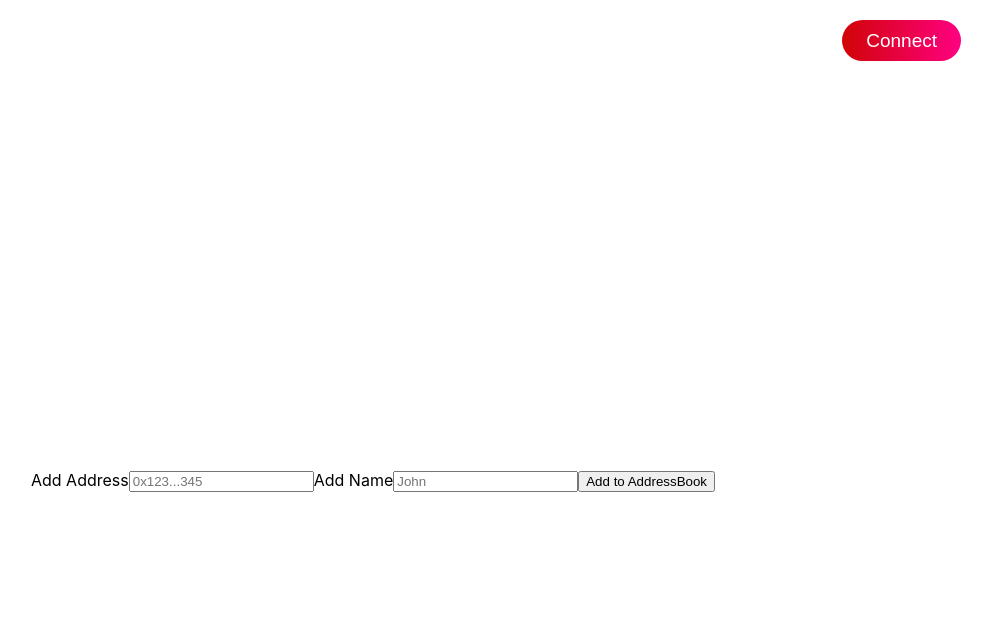
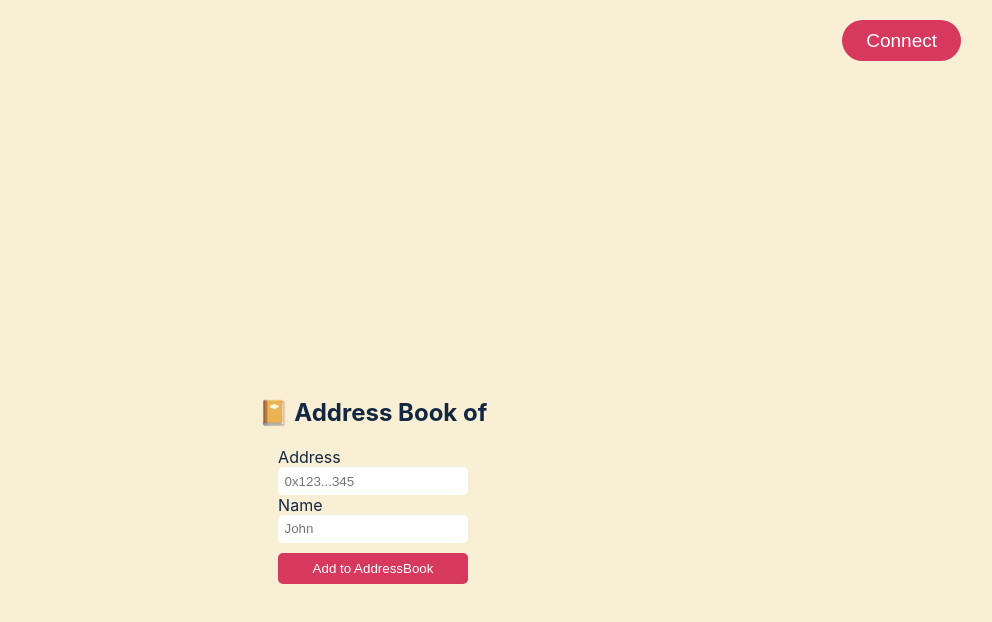
Before and after one commit to BramMathijssen/address-book, a Next.js app in the folder address-book/addressbook-frontend/: page / in a window 1280 px wide. Shown: the top 622 px of the page, without its empty margins (267-1259 px from the left). Built offline with nearby package versions, Linux system fonts and the light colour scheme.

Commit message:
added some basic styling and metamask avatar image (still double display)

```diff
--- a/address-book/addressbook-frontend/components/AddAddress.js
+++ b/address-book/addressbook-frontend/components/AddAddress.js
@@ -1,5 +1,7 @@
 import React, { useState, useContext } from "react";
 import EthersContext from "../context/ethers-context";
+
+import styles from "./AddAddress.module.scss";
 
 const AddAddress = () => {
   const [address, setAddress] = useState("");
@@ -20,21 +22,23 @@ const AddAddress = () => {
   };
 
   return (
-    <div>
-      <form onSubmit={addToAddressBook}>
-        <label>Add Address</label>
+    <div className={styles.addAddress}>
+      <form onSubmit={addToAddressBook} className={styles.form}>
+        <label className={styles.label}>Address</label>
         <input
+          className={styles.input}
           type="text"
           placeholder="0x123...345"
           onChange={handleAddressChange}
         ></input>
-        <label>Add Name</label>
+        <label className={styles.label}>Name</label>
         <input
+          className={styles.input}
           type="text"
           placeholder="John"
           onChange={handleNameChange}
         ></input>
-        <button>Add to AddressBook</button>
+        <button className={styles.button}>Add to AddressBook</button>
       </form>
     </div>
   );
--- /dev/null
+++ b/address-book/addressbook-frontend/components/AddAddress.module.scss
@@ -0,0 +1,20 @@
+.form {
+  display: flex;
+  flex-direction: column;
+}
+
+.input {
+  padding: 0.4rem;
+  border-style: none;
+  border-radius: 5px;
+}
+
+.button {
+  background-color: #D7385E;
+  border-style: none;
+  color: white;
+  padding: 0.5rem;
+  border-radius: 5px;
+  margin-top: 10px;
+  cursor: pointer;
+}
--- a/address-book/addressbook-frontend/components/AddressBook.js
+++ b/address-book/addressbook-frontend/components/AddressBook.js
@@ -1,6 +1,8 @@
 import React, { useContext, useEffect, useState } from "react";
 import EthersContext from "../context/ethers-context";
 import SingleAddress from "./SingleAddress";
+
+import styles from './AddressBook.module.scss'
 
 const AddressBook = () => {
   const ethersCtx = useContext(EthersContext);
@@ -27,8 +29,9 @@ const AddressBook = () => {
   }, []);
 
   return (
-    <React.Fragment>
+    <div className={styles.container}>
       {addressBook.map((addy) => {
+        {console.log(`mapping boy`)}
         return (
           <SingleAddress
             key={Math.random()}
@@ -37,7 +40,7 @@ const AddressBook = () => {
           />
         );
       })}
-    </React.Fragment>
+    </div>
   );
 };
 
--- /dev/null
+++ b/address-book/addressbook-frontend/components/AddressBook.module.scss
@@ -0,0 +1,7 @@
+.container {
+  border: 5px solid #132743;
+  padding: 2rem;
+  margin: 5rem;
+  border-radius: 10px;
+  width: 30%;
+}
--- a/address-book/addressbook-frontend/components/ConnectWallet.module.scss
+++ b/address-book/addressbook-frontend/components/ConnectWallet.module.scss
@@ -6,12 +6,7 @@
   .button {
     padding: 0.6rem 1.5rem 0.6rem 1.5rem;
     border: none;
-    background: linear-gradient(
-      90deg,
-      rgba(2, 0, 36, 1) 0%,
-      rgba(209, 4, 7, 1) 0%,
-      rgba(255, 0, 129, 1) 100%
-    );
+    background: #D7385E;
     border-radius: 30px;
     color: white;
     font-size: 19px;
--- a/address-book/addressbook-frontend/components/SingleAddress.js
+++ b/address-book/addressbook-frontend/components/SingleAddress.js
@@ -1,10 +1,24 @@
-import React from "react";
+import React, { useRef, useEffect, useState } from "react";
 import DeleteAddress from "./DeleteAddress";
+import jazzicon from "@metamask/jazzicon";
 
 const SingleAddress = (props) => {
-  //console.log(props);
+  const avatarRef = useRef();
+
+  useEffect(() => {
+    console.log(`in useffect`);
+    if (props.address) {
+      const element = avatarRef.current;
+      const addr = props.address.slice(2, 10);
+      const seed = parseInt(addr, 16);
+      const icon = jazzicon(20, seed); //generates a size 20 icon
+
+      element.appendChild(icon);
+    }
+  }, [props.address, avatarRef]);
   return (
     <div>
+      <div ref={avatarRef} />
       <p>{props.address}</p>
       <p>{props.name}</p>
       <DeleteAddress address={props.address} />
--- a/address-book/addressbook-frontend/package.json
+++ b/address-book/addressbook-frontend/package.json
@@ -9,9 +9,11 @@
     "lint": "next lint"
   },
   "dependencies": {
+    "@metamask/jazzicon": "^2.0.0",
     "eslint": "8.32.0",
     "eslint-config-next": "13.1.2",
     "ethers": "^5.7.2",
+    "jazzicon": "^1.5.0",
     "next": "13.1.2",
     "react": "18.2.0",
     "react-dom": "18.2.0",
--- a/address-book/addressbook-frontend/pages/index.js
+++ b/address-book/addressbook-frontend/pages/index.js
@@ -12,12 +12,13 @@ export default function Home() {
   return (
     <div className={styles.container}>
       <Head>
-        <title>Create Next App</title>
+        <title>Address Book dApp</title>
         <meta name="description" content="Generated by create next app" />
         <link rel="icon" href="/favicon.ico" />
       </Head>
       <ConnectWallet />
       <main className={styles.main}>
+        <h2>📔 Address Book of {ethersCtx.userAddress}</h2>
         <AddAddress />
         {ethersCtx.contract ? <AddressBook /> : null}
       </main>
--- a/address-book/addressbook-frontend/styles/globals.css
+++ b/address-book/addressbook-frontend/styles/globals.css
@@ -4,6 +4,8 @@ body {
   margin: 0;
   font-family: -apple-system, BlinkMacSystemFont, Segoe UI, Roboto, Oxygen,
     Ubuntu, Cantarell, Fira Sans, Droid Sans, Helvetica Neue, sans-serif;
+  background-color: #f8efd4;
+  color: #132743;
 }
 
 a {
```
Also changed, not shown: 1 other file (tests, documents, lock files or other folders).
